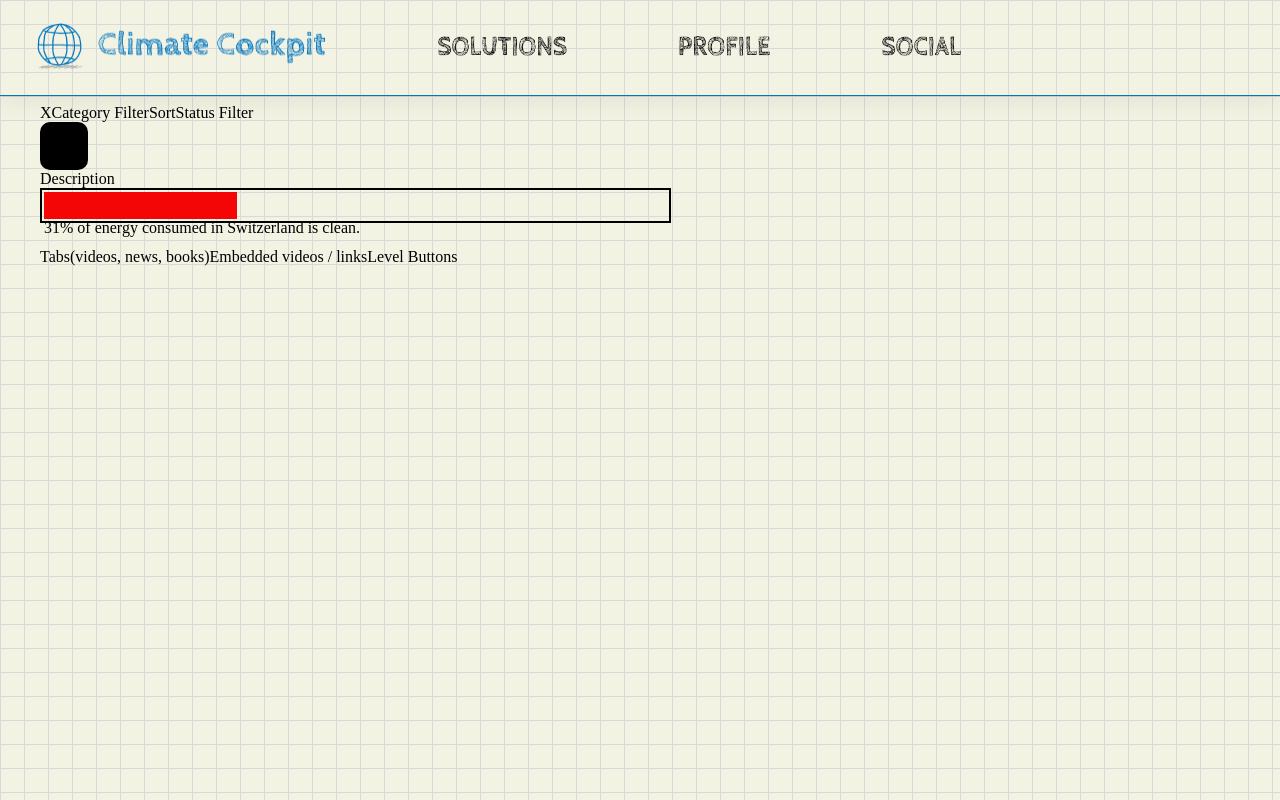
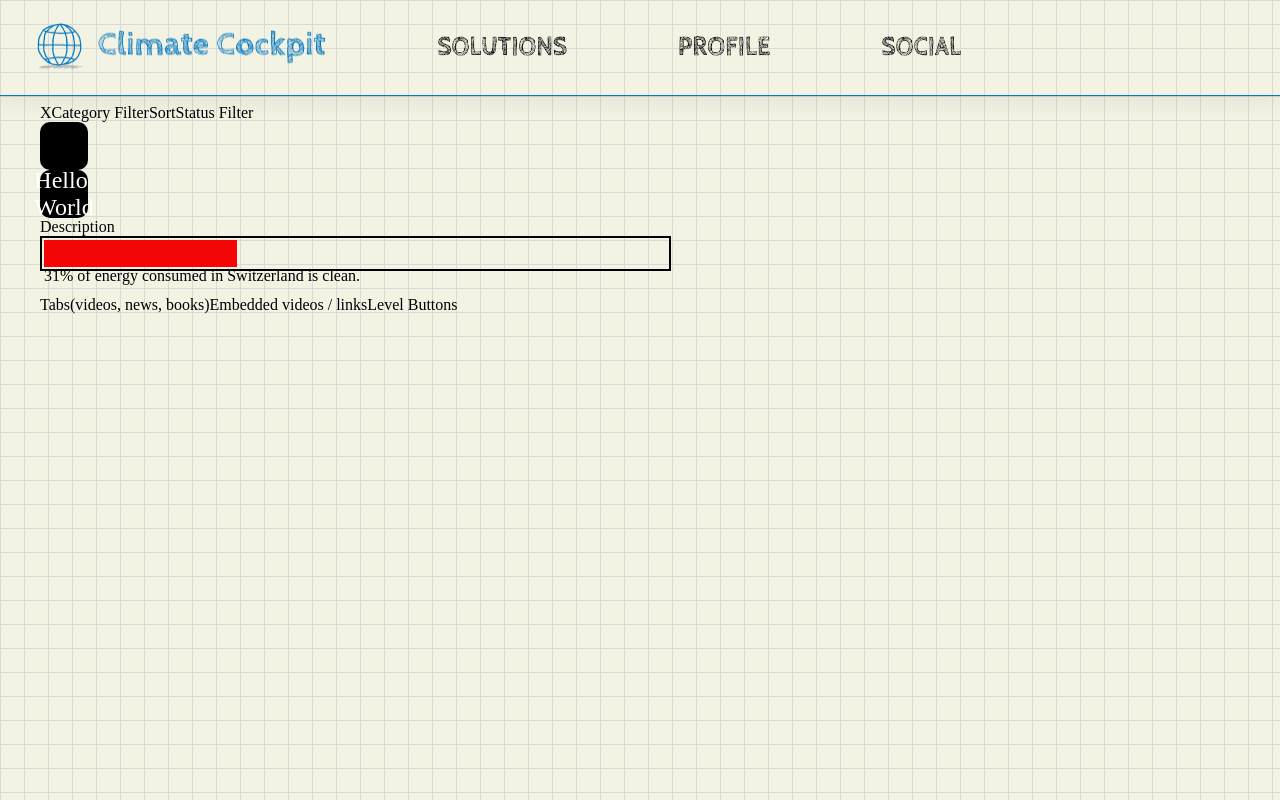
Before and after one commit to ChingT/Climate-Cockpit, a React (Vite) app in the folder frontend/: page /solutions in a window 1280 px wide. Built offline with nearby package versions, Linux system fonts and the light colour scheme; what javascript-time-ago would draw is missing.

Commit message:
initial commit

```diff
--- a/frontend/src/components/Solution/CategoryLabel.jsx
+++ b/frontend/src/components/Solution/CategoryLabel.jsx
@@ -0,0 +1,11 @@
+import { CategoryLabelDiv } from "./solution.style.js";
+
+function CategoryLabel() {
+  return (
+    <CategoryLabelDiv>
+      <div>Hello World</div>
+    </CategoryLabelDiv>
+  );
+}
+
+export default CategoryLabel;
--- a/frontend/src/components/Solution/SolutionDropDown.jsx
+++ b/frontend/src/components/Solution/SolutionDropDown.jsx
@@ -1,6 +1,6 @@
 import ImpactIcon from "./ImpactIcon.jsx";
 import ProgressComponent from "./ProgressBar.jsx";
-import { CategoryLabel } from "./solution.style.js";
+import CategoryLabel from "./CategoryLabel.jsx";
 
 export default function SolutionDropDown() {
   return (
--- a/frontend/src/components/Solution/solution.style.js
+++ b/frontend/src/components/Solution/solution.style.js
@@ -10,7 +10,18 @@ export const Title = styled.div``;
 
 export const NumberOfSupporters = styled.div``;
 
-export const CategoryLabel = styled.div``;
+export const CategoryLabelDiv = styled.div`
+  display: flex;
+  align-items: center;
+  justify-content: center;
+  background-color: ${(props) =>
+    props.theme.backgroundColors.impactIconUnselected};
+  color: ${(props) => props.theme.fontColors.impactIcon};
+  border-radius: 10px;
+  width: 6vh;
+  height: 6vh;
+  font-size: 3vh;
+`;
 
 export const ImpactIconDiv = styled.div`
   display: flex;
```
Also changed, not shown: 1 other file (tests, documents, lock files or other folders).
